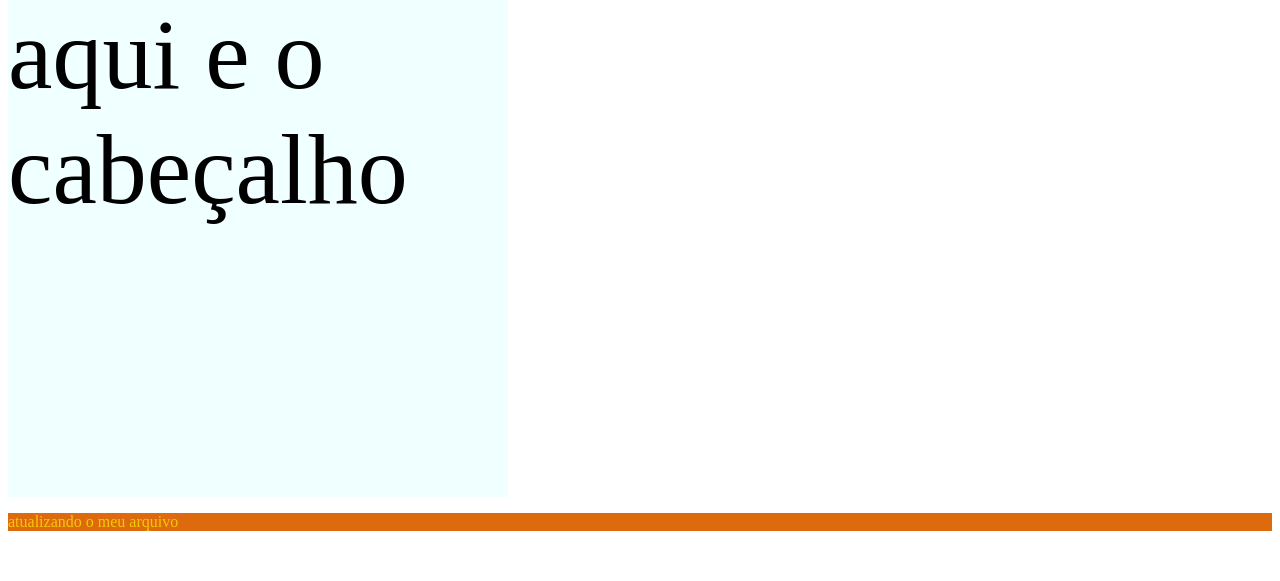
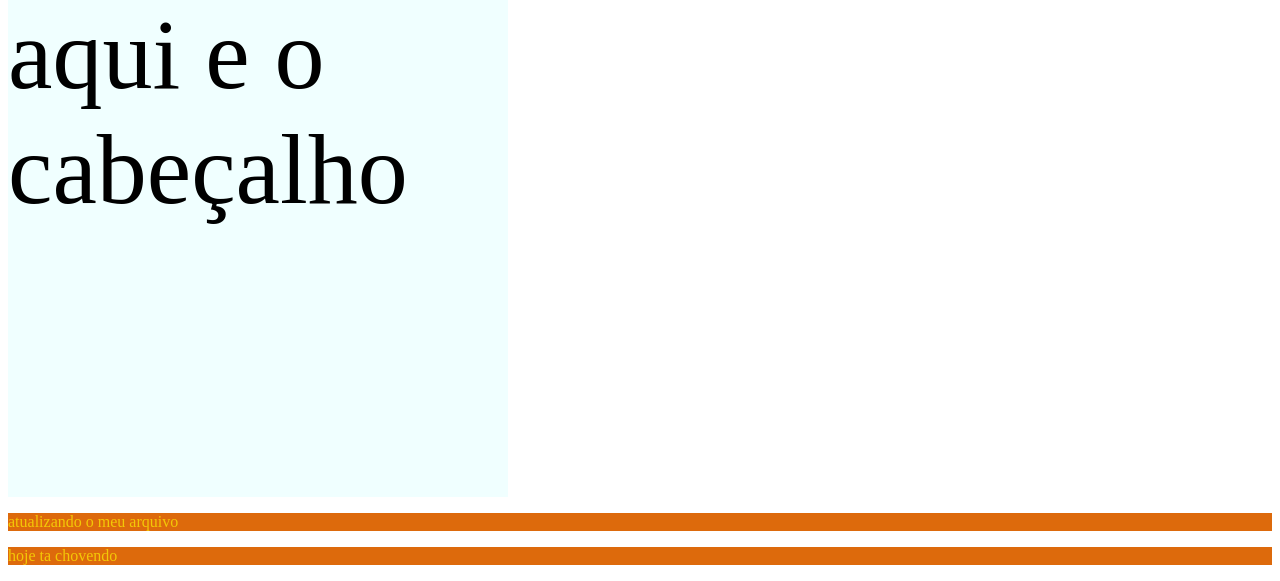
Before and after one commit to mikaelly084/teste1, a plain HTML site: page index.html in a window 1280 px wide. Shown: the part 465-1046 px from the top of the page. Before the commit the page ends 1012 px from the top, so only its background shows below. Drawn offline with Linux system fonts and the light colour scheme.

Commit message:
atualizaçao do arquivo index.html

```diff
--- a/index.html
+++ b/index.html
@@ -34,6 +34,7 @@
     </header>
 
     <p>atualizando o meu arquivo</p>
+    <p>hoje ta chovendo</p>
 
 </body>
 </html>
```
